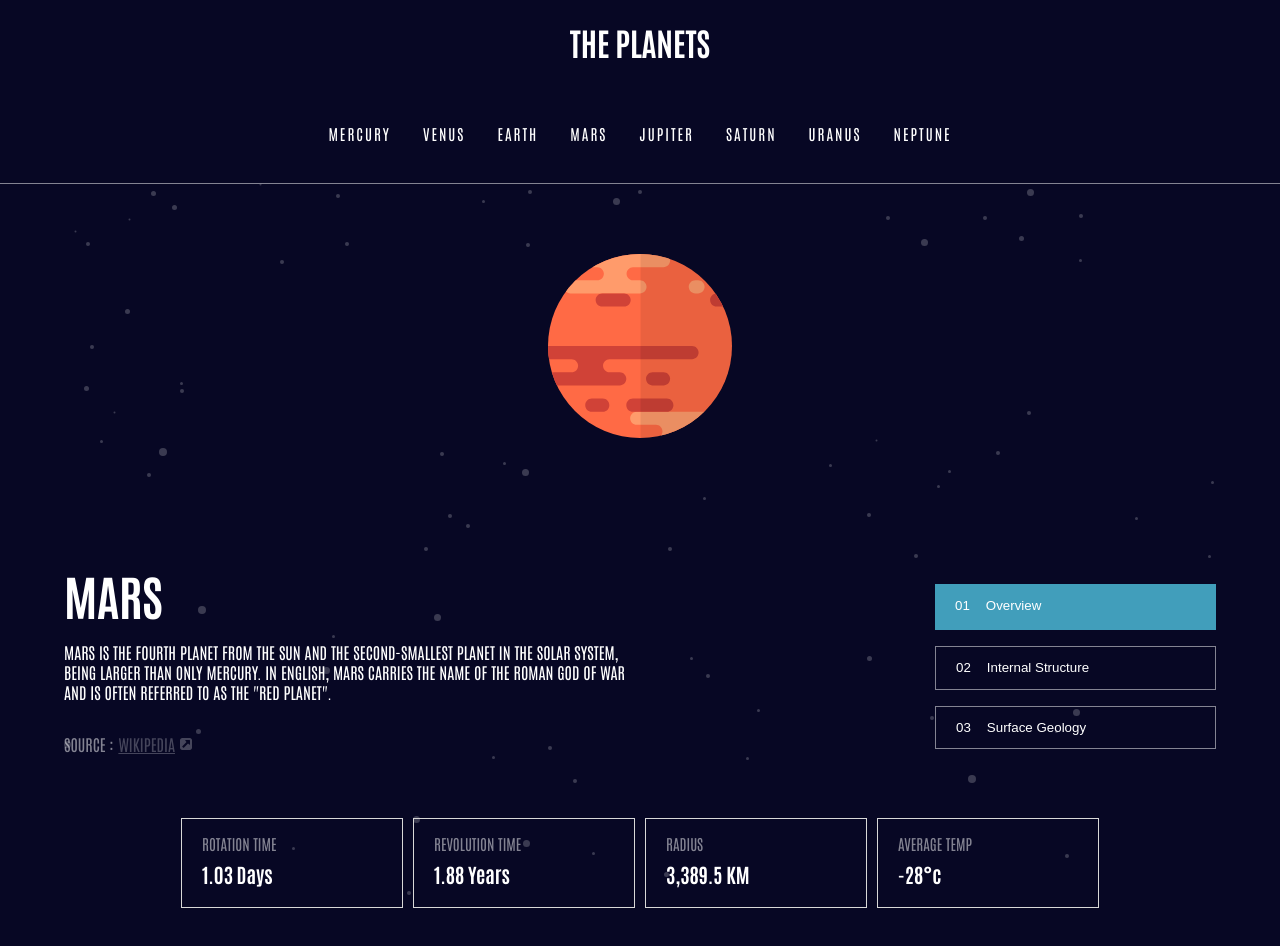
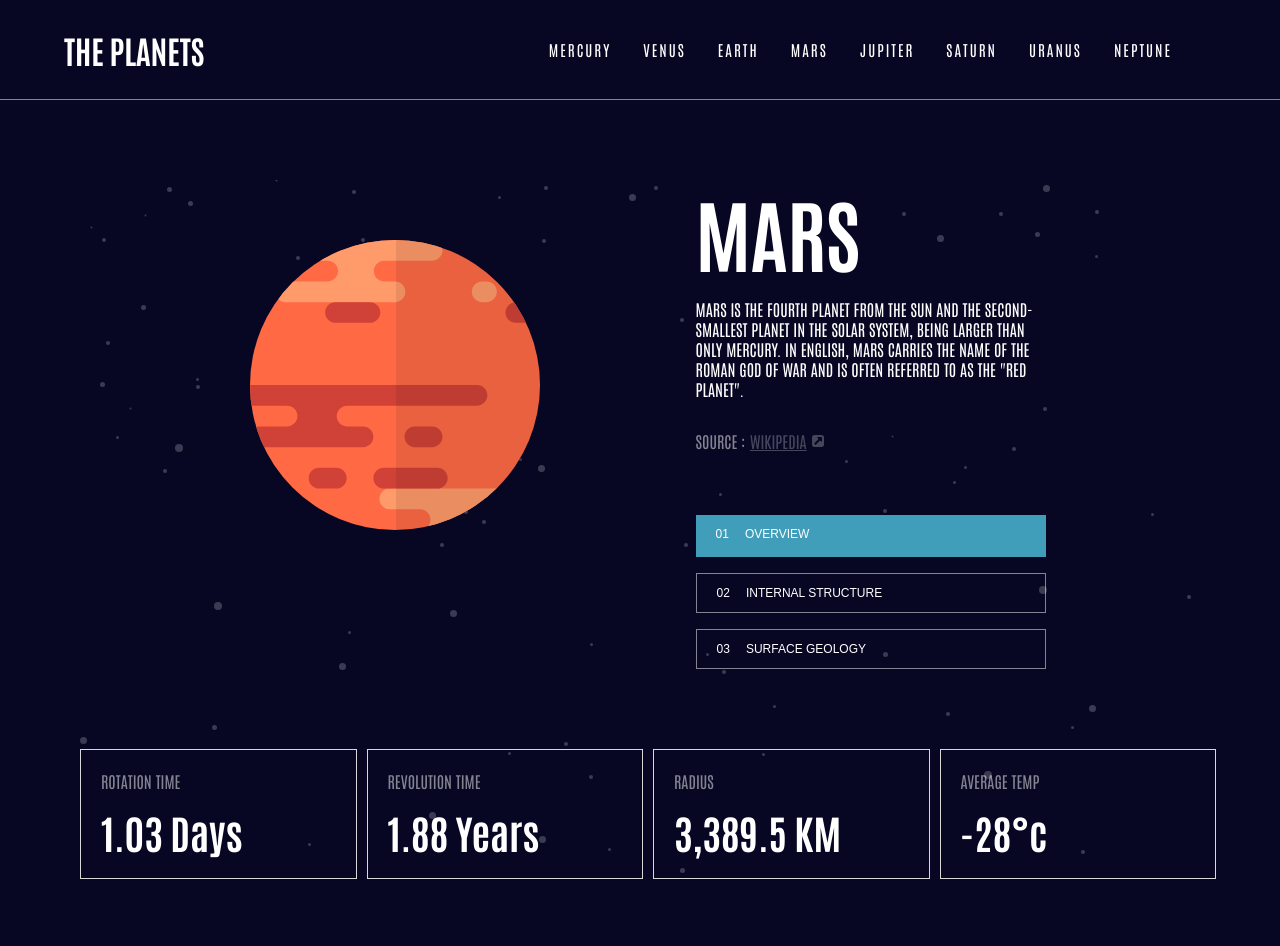
Before and after one commit to maha404/planets-fact-site, a React (Vite) app in the folder planets-fact-site/: page /Mars in a window 1280 px wide. Shown: the top 946 px of the page. Before the commit the page ends 908 px from the top, so only its background shows below. Built offline with nearby package versions, Linux system fonts and the light colour scheme.

Commit message:
Enhance planet pages layout with responsive design adjustments and unified structure

```diff
--- a/planets-fact-site/src/App.css
+++ b/planets-fact-site/src/App.css
@@ -34,8 +34,13 @@ body {
     justify-content: center;
     align-items: center;
     gap: 16px;
+  }
 
+  @media screen and (min-width: 1024px) {
+    width: 350px;
   }
+
+
 }
 
 /* Mobile */
@@ -114,6 +119,12 @@ ul {
     text-transform: uppercase;
   }
 
+  @media screen and (min-width: 1024px) {
+    flex-direction: row;
+    justify-content: space-between;
+    padding: 0 4rem 0 4rem;
+  }
+
 }
 
 .chevron {
@@ -161,6 +172,18 @@ ul {
   padding: 0px 20px;
   display: flex;
   gap: 1rem;
+
+  @media screen and (min-width: 1024px) {
+    width: 350px;
+
+    p {
+      font-size: 12px;
+      text-transform: uppercase;
+    }
+
+  }
+
+
 }
 
 .btn {
@@ -172,6 +195,17 @@ ul {
   padding: 0px 20px;
   display: flex;
   gap: 1rem;
+
+  @media screen and (min-width: 1024px) {
+    width: 350px;
+  }
+
+  p {
+    font-size: 12px;
+    text-transform: uppercase;
+  }
+
+
 }
 
 .planet-page {
@@ -184,6 +218,24 @@ ul {
   @media screen and (min-width: 768px) {
     margin: 0 4rem 0 4rem;
     gap: 3rem;
+  }
+
+  @media screen and (min-width: 1024px) {
+    margin: 5rem 4rem 10rem 5rem;
+    gap: 5rem;
+  }
+
+}
+
+.planet-page-container {
+
+
+  @media screen and (min-width: 1024px) {
+    display: flex;
+    flex-direction: row;
+    align-items: center;
+    justify-content: space-between;
+    width: 70%;
   }
 
 }
@@ -232,6 +284,11 @@ ul {
     margin-bottom: 80px;
   }
 
+  @media screen and (min-width: 1024px) {
+    margin-top: 0;
+    height: 290px;
+  }
+
 }
 
 .planet-image img {
@@ -241,6 +298,10 @@ ul {
 
   @media screen and (min-width: 768px) {
     width: 184px;
+  }
+
+  @media screen and (min-width: 1024px) {
+    width: 290px;
   }
 }
 
@@ -256,6 +317,12 @@ ul {
     left: 2rem;
   }
 
+  @media screen and (min-width: 1024px) {
+    width: 163px;
+    bottom: 4rem;
+    left: 4rem;
+  }
+
 
 }
 
@@ -268,6 +335,13 @@ ul {
     justify-content: space-between;
     align-items: center;
     padding: 0;
+  }
+
+  @media screen and (min-width: 1024px) {
+    flex-direction: column;
+    gap: 3rem;
+    justify-content: unset;
+    width: 350px;
   }
 
 }
@@ -288,6 +362,15 @@ ul {
       margin: 0;
     }
 
+  }
+
+  @media screen and (min-width: 1024px) {
+    width: 100%;
+
+    h2 {
+      font-size: 80px;
+      margin: 0;
+    }
   }
 
 }
@@ -346,6 +429,12 @@ ul {
     align-items: unset;
   }
 
+  @media screen and (min-width: 1024px) {
+    width: 255px;
+    height: 128px;
+    gap: 15px;
+    justify-content: center;
+  }
 
 }
 
@@ -359,6 +448,13 @@ ul {
   @media screen and (min-width: 768px) {
     margin-bottom: 0;
   }
+
+  @media screen and (min-width: 1024px) {
+    font-size: 16px;
+    margin: 0;
+  }
+
+
 }
 
 .info-card-value {
@@ -370,4 +466,9 @@ ul {
     margin-top: 0;
   }
 
+  @media screen and (min-width: 1024px) {
+    font-size: 40px;
+    margin: 0;
+  }
+
 }
--- a/planets-fact-site/src/Pages/EarthPage.tsx
+++ b/planets-fact-site/src/Pages/EarthPage.tsx
@@ -82,6 +82,8 @@ export default function EeartPage() {
 
             <div className="planet-page">
                 <TabBar activeTab={activeTab} setActiveTab={setActiveTab} />
+
+                <div className="planet-page-container">
                     <div className="planet-image">
                         <div className="image-container">
                             {images.map((img, index) => (
@@ -123,6 +125,8 @@ export default function EeartPage() {
                         </div>
                     </div>
 
+                </div>
+
                 <div className="info-card-container">
                     <InfoCard title="Rotation Time" value={mercuryData?.rotation || "Loading..."} />
                     <InfoCard title="Revolution Time" value={mercuryData?.revolution || "Loading..."} />
--- a/planets-fact-site/src/Pages/JupiterPage.tsx
+++ b/planets-fact-site/src/Pages/JupiterPage.tsx
@@ -82,6 +82,10 @@ export default function JupiterPage() {
 
             <div className="planet-page">
                 <TabBar activeTab={activeTab} setActiveTab={setActiveTab} />
+
+                <div className="planet-page-container">
+
+
                 <div className="planet-image">
                     <div className="image-container">
                         {images.map((img, index) => (
@@ -122,6 +126,7 @@ export default function JupiterPage() {
                         />
                     </div>
                 </div>
+                </div>
 
                 <div className="info-card-container">
                     <InfoCard title="Rotation Time" value={mercuryData?.rotation || "Loading..."} />
--- a/planets-fact-site/src/Pages/MarsPage.tsx
+++ b/planets-fact-site/src/Pages/MarsPage.tsx
@@ -82,6 +82,8 @@ export default function MarsPage() {
 
             <div className="planet-page">
                 <TabBar activeTab={activeTab} setActiveTab={setActiveTab} />
+
+                <div className="planet-page-container">
                 <div className="planet-image">
                     <div className="image-container">
                         {images.map((img, index) => (
@@ -122,6 +124,7 @@ export default function MarsPage() {
                         />
                     </div>
                 </div>
+                </div>
 
                 <div className="info-card-container">
                     <InfoCard title="Rotation Time" value={mercuryData?.rotation || "Loading..."} />
--- a/planets-fact-site/src/Pages/MercuryPage.tsx
+++ b/planets-fact-site/src/Pages/MercuryPage.tsx
@@ -82,6 +82,8 @@ export default function Mercury() {
 
             <div className="planet-page">
                 <TabBar activeTab={activeTab} setActiveTab={setActiveTab} />
+
+                <div className="planet-page-container">
                 <div className="planet-image">
                     <div className="image-container">
                         {images.map((img, index) => (
@@ -122,6 +124,7 @@ export default function Mercury() {
                         />
                     </div>
                 </div>
+                </div>
 
                 <div className="info-card-container">
                     <InfoCard title="Rotation Time" value={mercuryData?.rotation || "Loading..."} />
--- a/planets-fact-site/src/Pages/NeptunePage.tsx
+++ b/planets-fact-site/src/Pages/NeptunePage.tsx
@@ -82,6 +82,8 @@ export default function NeptunePage() {
 
             <div className="planet-page">
                 <TabBar activeTab={activeTab} setActiveTab={setActiveTab} />
+
+                <div className="planet-page-container">
                 <div className="planet-image">
                     <div className="image-container">
                         {images.map((img, index) => (
@@ -122,6 +124,7 @@ export default function NeptunePage() {
                         />
                     </div>
                 </div>
+                </div>
 
                 <div className="info-card-container">
                     <InfoCard title="Rotation Time" value={mercuryData?.rotation || "Loading..."} />
--- a/planets-fact-site/src/Pages/SaturnPage.tsx
+++ b/planets-fact-site/src/Pages/SaturnPage.tsx
@@ -82,6 +82,8 @@ export default function SaturnPage() {
 
             <div className="planet-page">
                 <TabBar activeTab={activeTab} setActiveTab={setActiveTab} />
+
+                <div className="planet-page-container">
                 <div className="planet-image">
                     <div className="image-container">
                         {images.map((img, index) => (
@@ -122,6 +124,7 @@ export default function SaturnPage() {
                         />
                     </div>
                 </div>
+                </div>
 
                 <div className="info-card-container">
                     <InfoCard title="Rotation Time" value={mercuryData?.rotation || "Loading..."} />
--- a/planets-fact-site/src/Pages/UranusPage.tsx
+++ b/planets-fact-site/src/Pages/UranusPage.tsx
@@ -84,6 +84,8 @@ export default function UranusPage() {
 
             <div className="planet-page">
                 <TabBar activeTab={activeTab} setActiveTab={setActiveTab} />
+
+                <div className="planet-page-container">
                 <div className="planet-image">
                     <div className="image-container">
                         {images.map((img, index) => (
@@ -124,6 +126,7 @@ export default function UranusPage() {
                         />
                     </div>
                 </div>
+                </div>
 
                 <div className="info-card-container">
                     <InfoCard title="Rotation Time" value={uranusData?.rotation || "Loading..."} />
--- a/planets-fact-site/src/Pages/VenusPage.tsx
+++ b/planets-fact-site/src/Pages/VenusPage.tsx
@@ -84,6 +84,8 @@ export default function VenusPage() {
 
             <div className="planet-page">
                 <TabBar activeTab={activeTab} setActiveTab={setActiveTab} />
+
+                <div className="planet-page-container">
                 <div className="planet-image">
                     <div className="image-container">
                         {images.map((img, index) => (
@@ -124,6 +126,7 @@ export default function VenusPage() {
                         />
                     </div>
                 </div>
+                </div>
 
                 <div className="info-card-container">
                     <InfoCard title="Rotation Time" value={venusData?.rotation || "Loading..."} />
```
Lines whose indentation alone changed are shown as unchanged.
